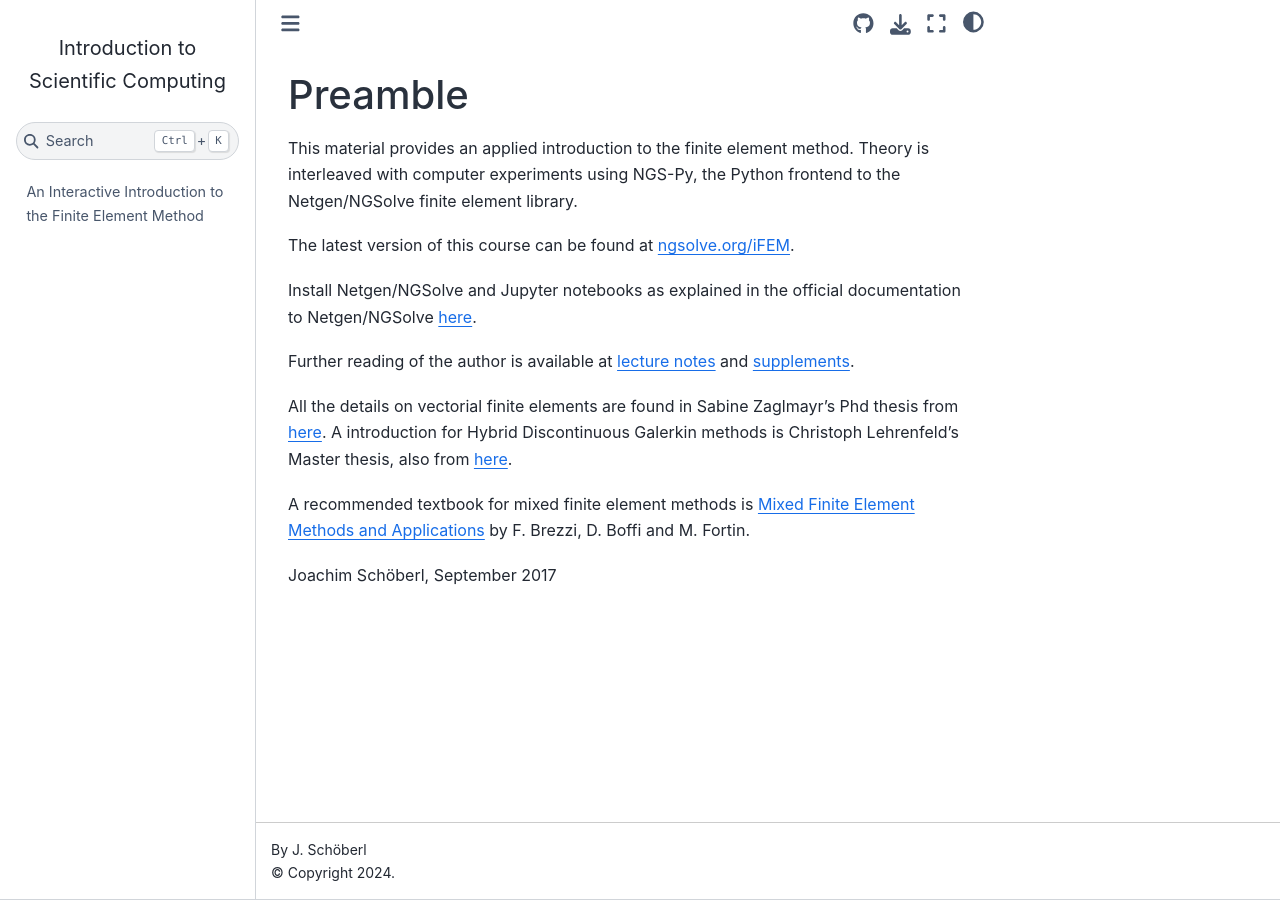
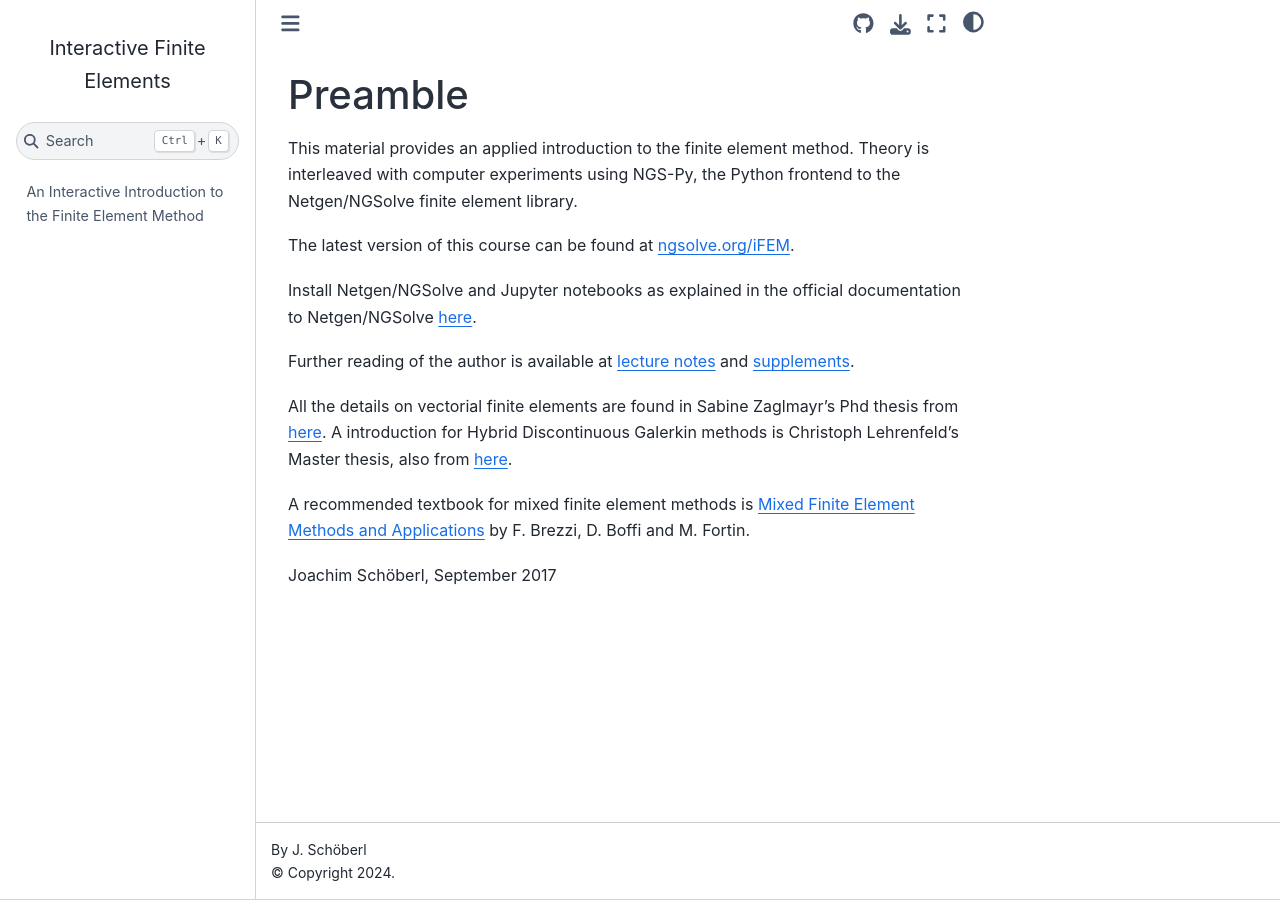
Before and after one commit to JSchoeberl/iFEM, a Jupyter Book: the page built from preamble.ipynb, in a window 1280 px wide. Built offline with Jupyter Book 1.0.4 settings and Sphinx 7.4.7 and the Sphinx Book theme 1.1.4, drawn with Linux system fonts in a browser that asks for light colours; pages that are not in the unit, such as notebooks, are missing from menus.

Commit message:
little formatting

```diff
--- a/_config.yml
+++ b/_config.yml
@@ -1,7 +1,7 @@
 # Book settings
 # Learn more at https://jupyterbook.org/customize/config.html
 
-title: Introduction to Scientific Computing
+title: Interactive Finite Elements
 author: J. Schöberl
 logo: ASC_Logo_transparent_300ppi_RGB.png
 copyright : "2024"  # Copyright year to be placed in the footer
@@ -55,3 +55,4 @@ parse:
     - amsmath
     - linkify
     - colon_fence
+  myst_dmath_double_inline: true
```
